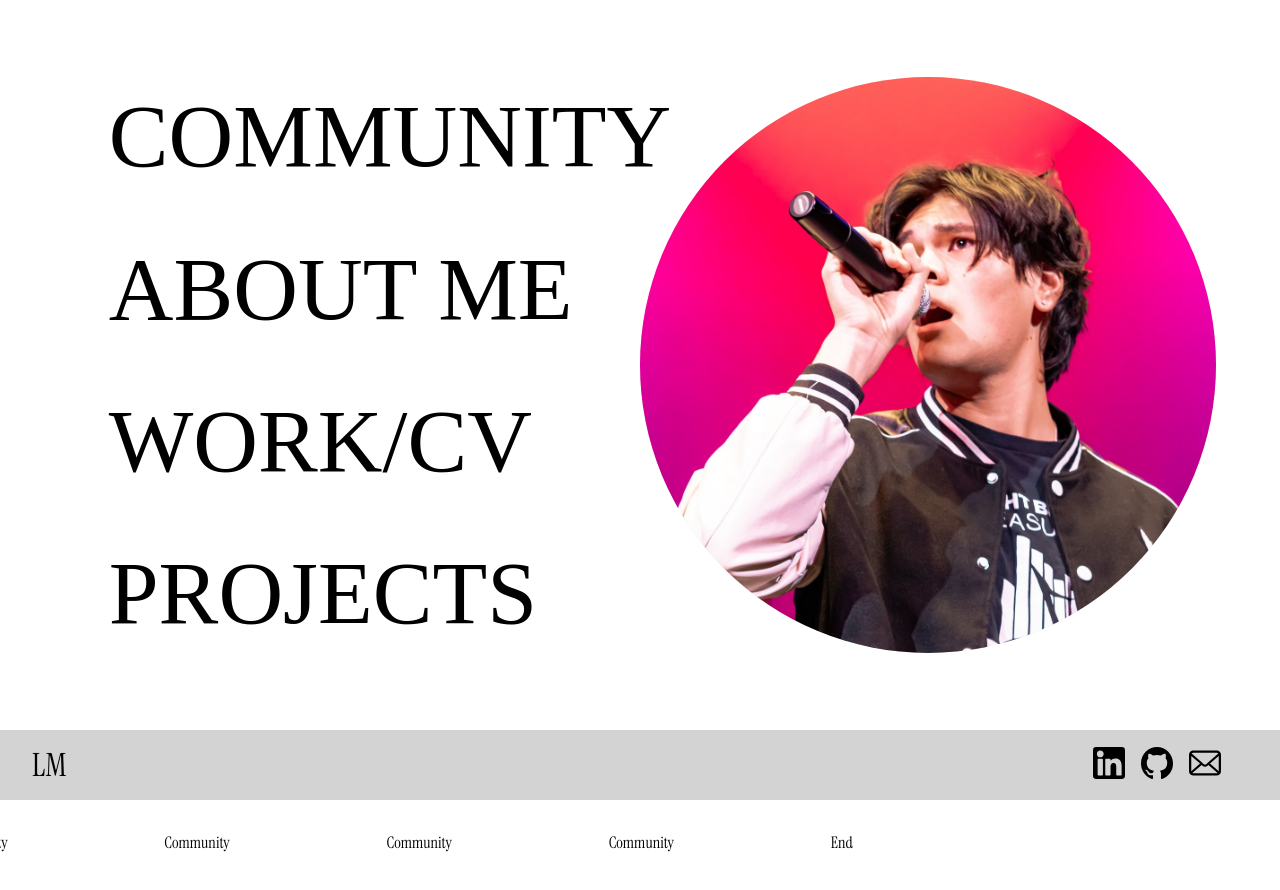
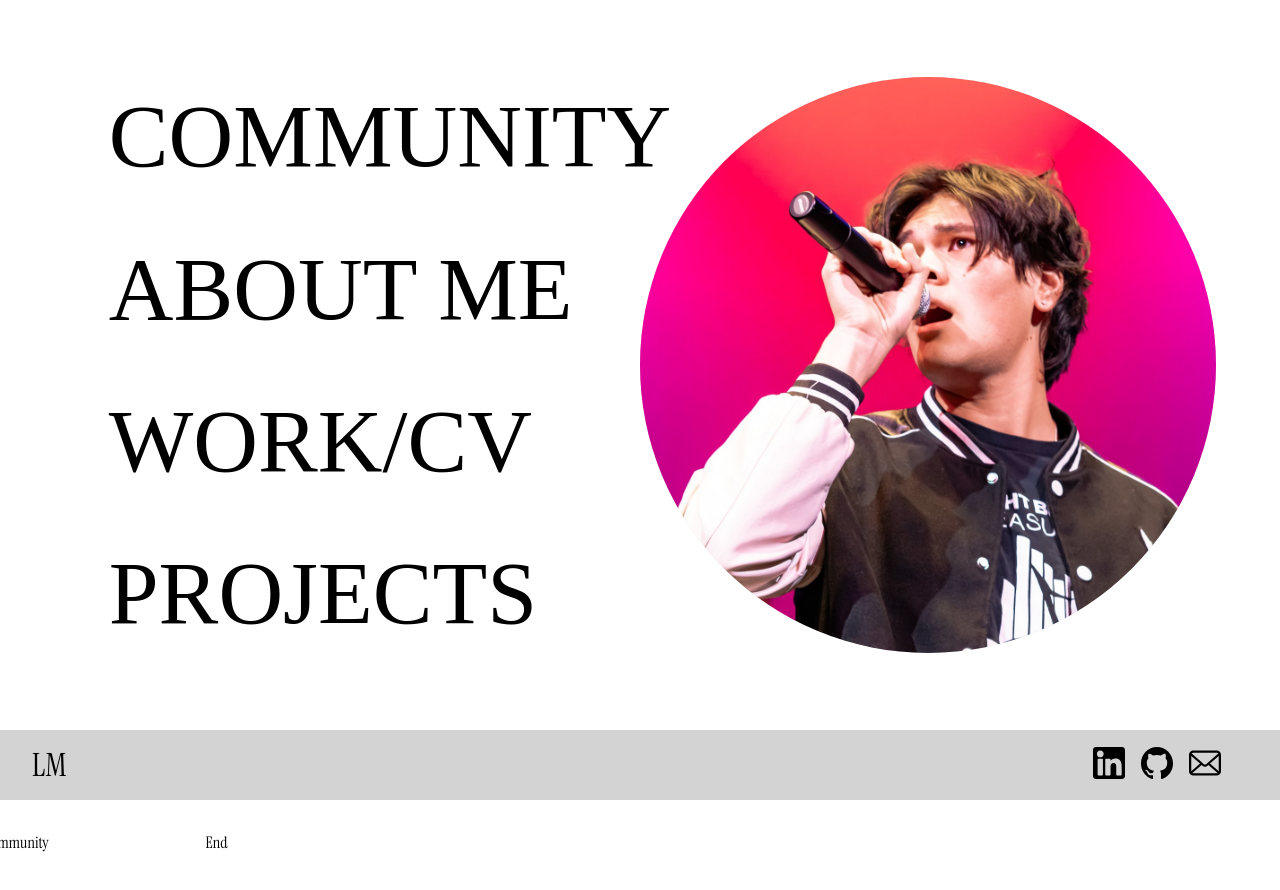
Before and after one commit to Logan-Mui/Web-Portfolio, a React (Vite) app: page / in a window 1280 px wide. Shown: the top 890 px of the page. Built offline with nearby package versions, Linux system fonts and the light colour scheme.

Commit message:
changing ticker tape to loop i hope

```diff
--- a/src/styles/community/community.css
+++ b/src/styles/community/community.css
@@ -7,6 +7,7 @@
     gap: 4.8rem;
     padding-left: 4.8rem;
     width: max-content;
+    transform: translateX(-50%);
     animation: marquee-move-text 10s linear infinite;
 }
 
@@ -16,6 +17,6 @@
 
 @keyframes marquee-move-text {
     to {
-        transform: translate(-50%);
+        transform: translate(-100%);
     }
 }
```
